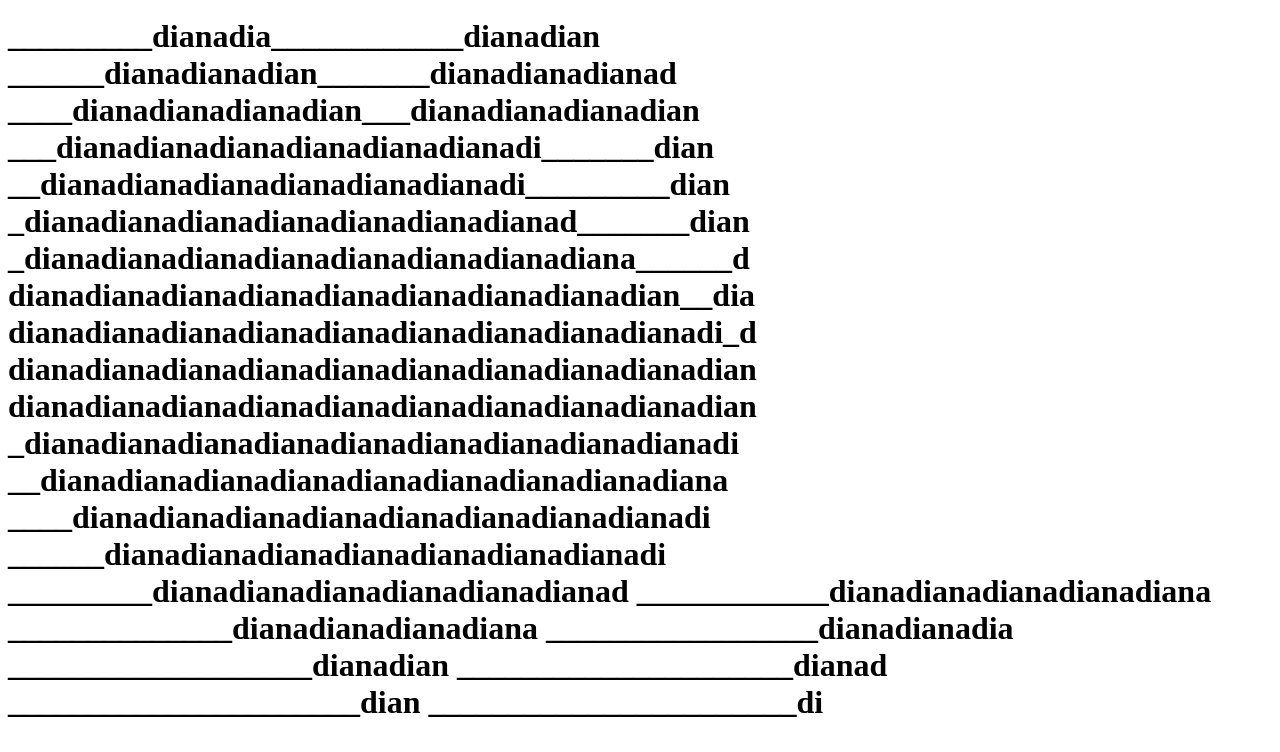
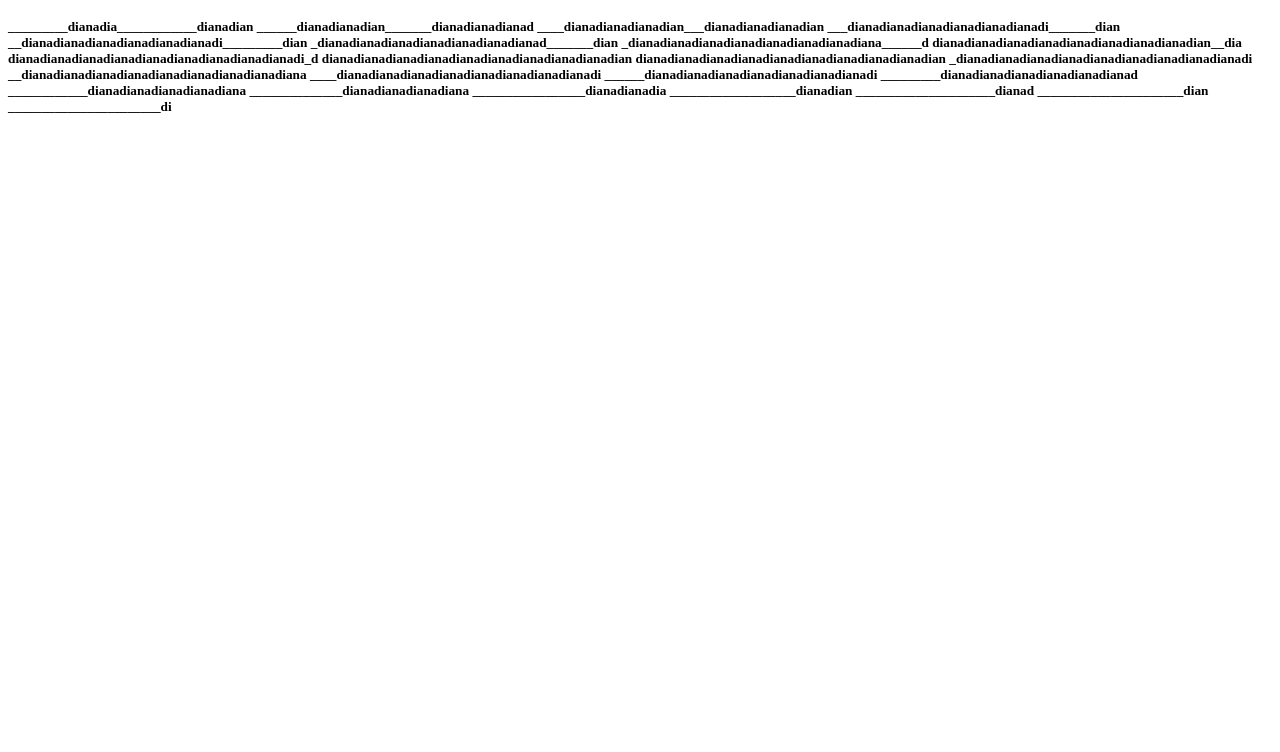
Before and after one commit to MiguelMtzOlvera/dianisss, a plain HTML site: page figura.html in a window 1280 px wide. Shown: the part 48-800 px from the top of the page. Drawn offline with Linux system fonts and the light colour scheme.

Commit message:
Update figura.html

```diff
--- a/figura.html
+++ b/figura.html
@@ -4,7 +4,7 @@
 	</head>
 	<body>
 	<h1>Figurita de un corazon con tu nombre</h1>
-<h1>_________dianadia____________dianadian
+<h5>_________dianadia____________dianadian
 ______dianadianadian_______dianadianadianad
 ____dianadianadianadian___dianadianadianadian
 ___dianadianadianadianadianadianadi_______dian
@@ -27,6 +27,6 @@ ___________________dianadian
 _____________________dianad
 ______________________dian
 _______________________di
-</h1>
+</h5>
 	</body>
 </html>
```
